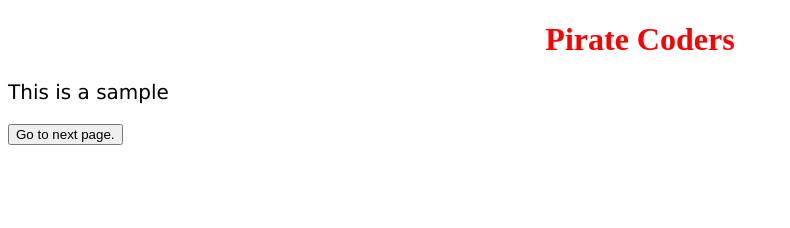
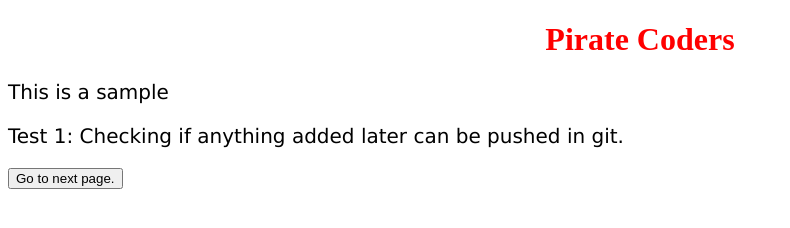
Before and after one commit to Shiva-Khanal/hackathonsample.com, a plain HTML site: page index.html in a window 1280 px wide. Shown: the whole page, without its empty margins (0-790 px from the left). Drawn offline with Linux system fonts and the light colour scheme.

Commit message:
Second commit test 1

```diff
--- a/index.html
+++ b/index.html
@@ -10,6 +10,7 @@
 <body>
     <h1>Pirate Coders</h1>
     <p>This is a sample</p>
+    <p>Test 1: Checking if anything added later can be pushed in git.</p>
     <button id="Sth">Go to next page.</button>
 </body>
 </html>
```
